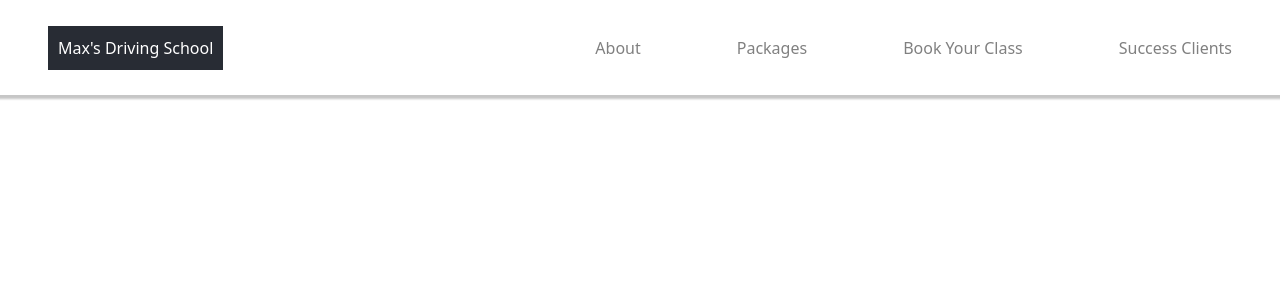
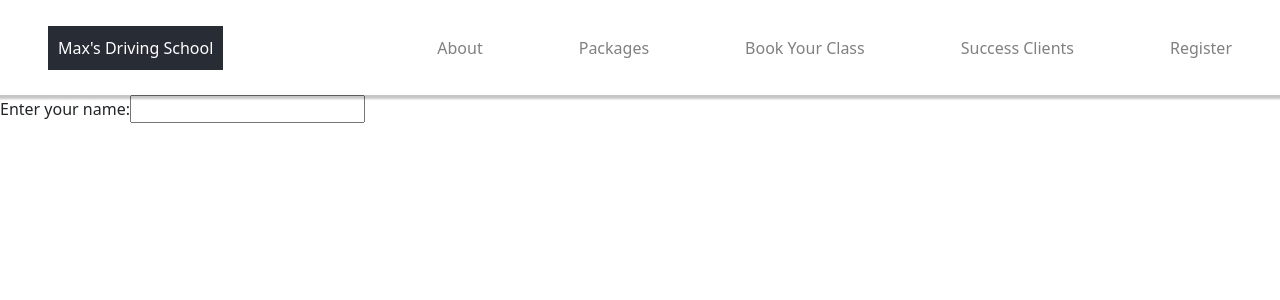
Before and after one commit to mpa-mxiang/drive-web, a React (Create React App) app in the folder my-app/: page /register in a window 1280 px wide. Shown: the top 300 px of the page. Built offline with nearby package versions, Linux system fonts and the light colour scheme.

Commit message:
Add register page

```diff
--- a/my-app/src/App.js
+++ b/my-app/src/App.js
@@ -11,6 +11,7 @@ import Navbar from './components/Navbar/Index';
 import About from "./pages/About";
 import Clients from "./pages/Clients";
 import Packages from "./pages/Packages";
+import Register from "./pages/Register";
 function App() {
   return (
     <div className="App">
@@ -22,6 +23,7 @@ function App() {
           <Route path="/calendar" element={<Calendar />} />
           <Route path="/clients" element={<Clients />} />
           <Route path="/packages" element={<Packages />} />
+          <Route path="/register" element={<Register />} />
         </Routes>
       </Router>
     </div>
--- a/my-app/src/components/Navbar/index.js
+++ b/my-app/src/components/Navbar/index.js
@@ -22,6 +22,9 @@ const Navbar = () => {
           <NavLink to="/clients" style>
             Success Clients
           </NavLink>
+          <NavLink to="/register" style>
+            Register
+          </NavLink>
         </NavMenu>
       </Nav>
     </>
--- /dev/null
+++ b/my-app/src/pages/Register.js
@@ -0,0 +1,21 @@
+import React, { useState } from 'react';
+import ReactDOM from 'react-dom/client';
+
+function Register() {
+  const [name, setName] = useState("");
+
+  return (
+    <form>
+      <label>
+        Enter your name:
+        <input
+          type="text"
+          value={name}
+          onChange={e => setName(e.target.value)}
+        />
+      </label>
+    </form>
+  );
+}
+
+export default Register;
```
